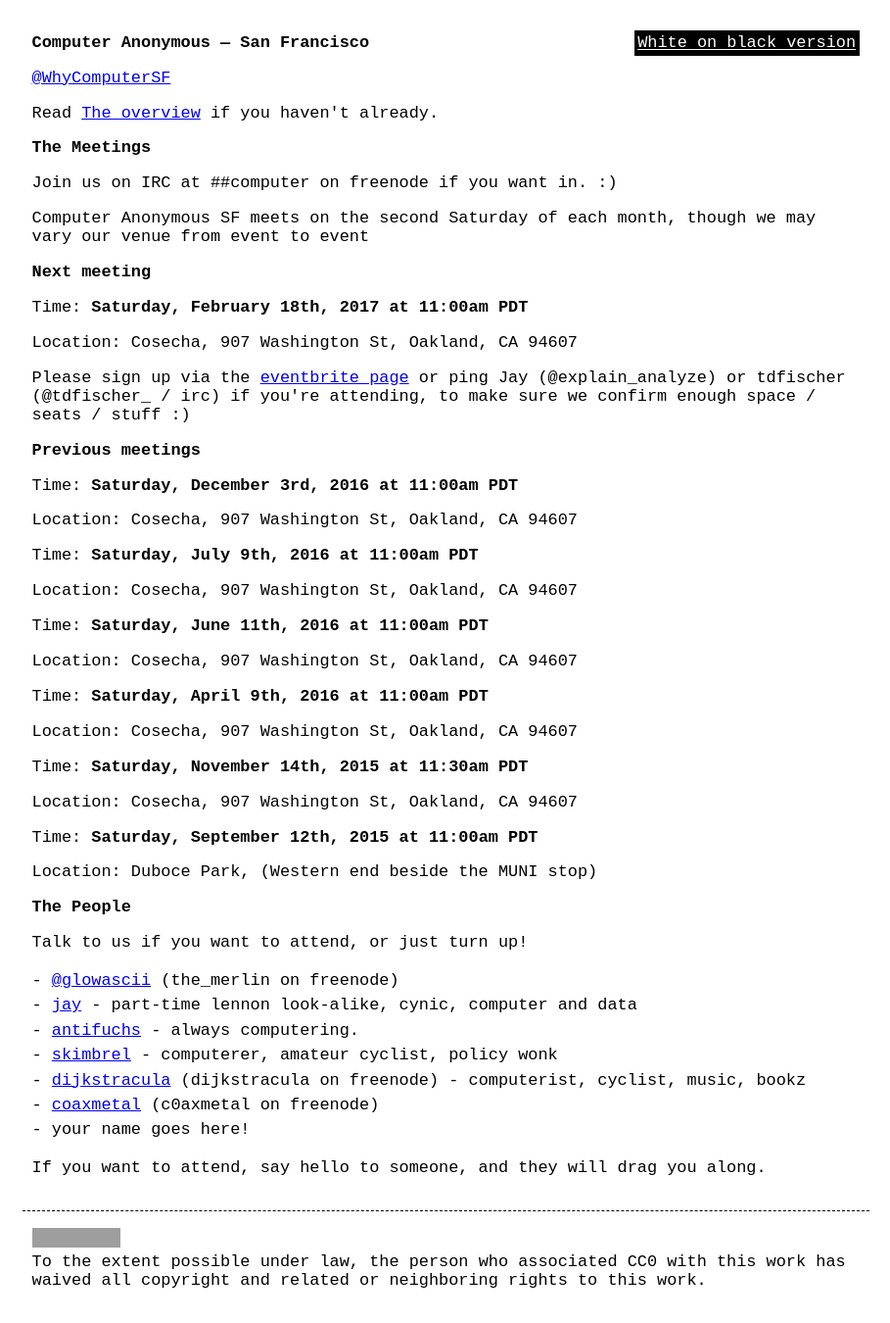
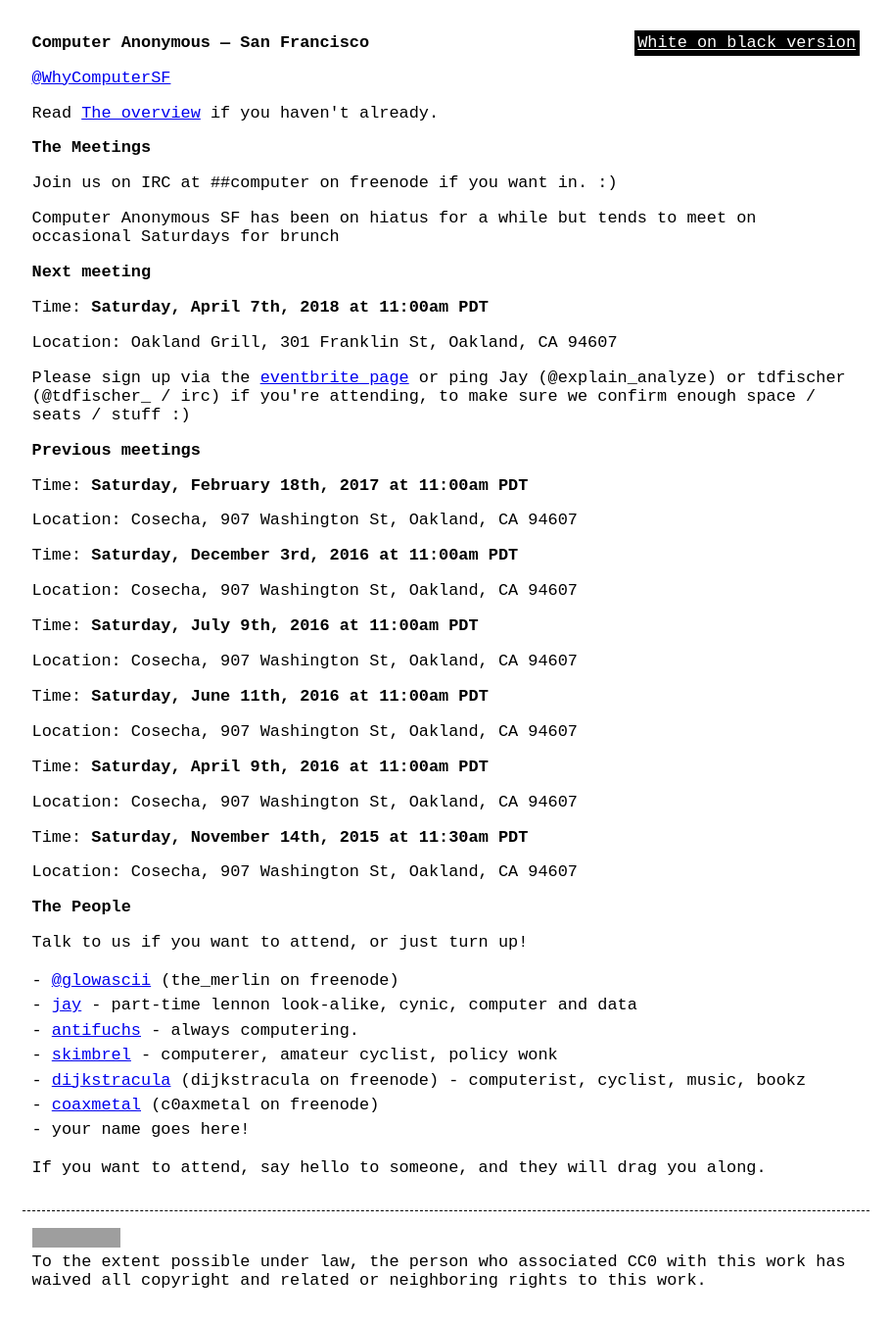
Before and after one commit to computeranonymous/computer, a Jekyll site: the page built from us_sanfrancisco.html, in a window 1280 px wide. Shown: the whole page at 98% size, without its empty margins (185-1094 px from the left). Built offline with Jekyll 4.4.1, drawn with Linux system fonts in a browser that asks for light colours; grey boxes are pictures that could not be loaded.

Commit message:
[apr-2018] Computer SF

```diff
--- a/us_sanfrancisco.html
+++ b/us_sanfrancisco.html
@@ -13,16 +13,19 @@ title: Computer Anonymous - San Francisco
 
       <p>Join us on IRC at ##computer on freenode if you want in. :)</p>
 
-      <p>Computer Anonymous SF meets on the second Saturday of each month, though we may vary our venue from event to event</p>
+      <p>Computer Anonymous SF has been on hiatus for a while but tends to meet on occasional Saturdays for brunch</p>
 
       <h3>Next meeting</h3>
 
-      <p>Time: <strong>Saturday, February 18th, 2017 at 11:00am PDT</strong></p>
-      <p>Location: Cosecha, 907 Washington St, Oakland, CA 94607</p>
+      <p>Time: <strong>Saturday, April 7th, 2018 at 11:00am PDT</strong></p>
+      <p>Location: Oakland Grill, 301 Franklin St, Oakland, CA 94607</p>
 
       <p>Please sign up via the <a href="https://computeranonymoussf.eventbrite.com">eventbrite page</a> or ping Jay (@explain_analyze) or tdfischer (@tdfischer_ / irc) if you're attending, to make sure we confirm enough space / seats / stuff :)</p>
 
       <h3>Previous meetings</h3>
+
+      <p>Time: <strong>Saturday, February 18th, 2017 at 11:00am PDT</strong></p>
+      <p>Location: Cosecha, 907 Washington St, Oakland, CA 94607</p>
 
       <p>Time: <strong>Saturday, December 3rd, 2016 at 11:00am PDT</strong></p>
       <p>Location: Cosecha, 907 Washington St, Oakland, CA 94607</p>
@@ -38,9 +41,6 @@ title: Computer Anonymous - San Francisco
 
       <p>Time: <strong>Saturday, November 14th, 2015 at 11:30am PDT</strong></p>
       <p>Location: Cosecha, 907 Washington St, Oakland, CA 94607</p>
-
-      <p>Time: <strong>Saturday, September 12th, 2015 at 11:00am PDT</strong></p>
-      <p>Location: Duboce Park, (Western end beside the MUNI stop)</p>
 
       <h3>The People</h3>
 
```
